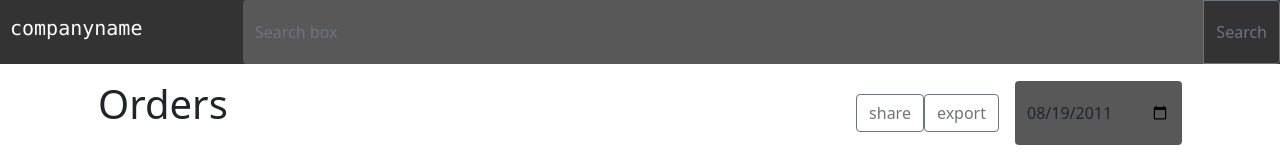
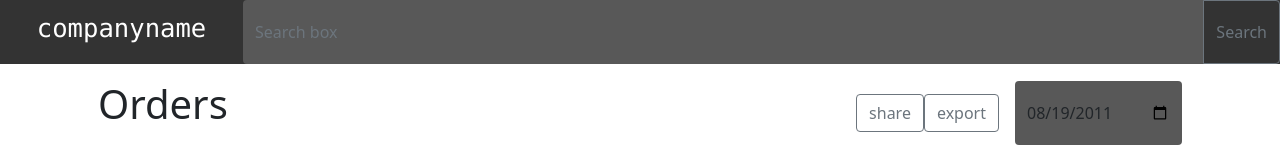
Before and after one commit to raosul/maktab47-panel-ex, a website: page index.html in a window 1280 px wide. Shown: the top 160 px of the page. Drawn offline with nearby package versions, Linux system fonts and the light colour scheme.

Commit message:
Update style.css

```diff
--- a/style.css
+++ b/style.css
@@ -6,13 +6,14 @@ header {
 .companyName{
     color:white;
     font-family: "Lucida Console", "Courier New", monospace;
-    font-size:20px;
-    margin-top:2vh;
-    margin-left:10px;
+    font-size:2vw;
 }
 .companyNameDiv{
     height:8vh;
     width:300px;
+    display: flex;
+    justify-content: center;
+    align-items: center;
 }
 .form-control{
     background:rgb(88, 88, 88);
```
